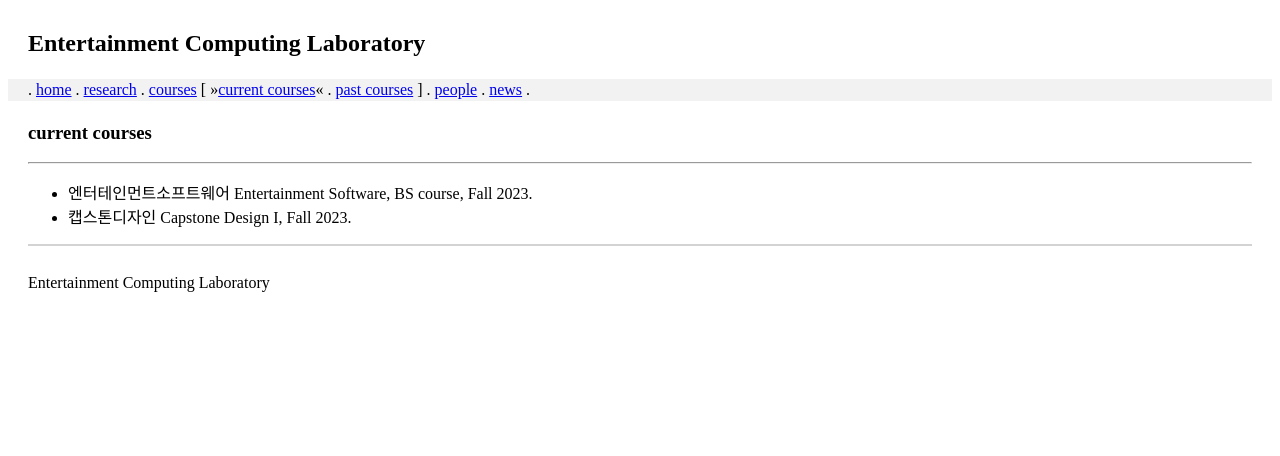
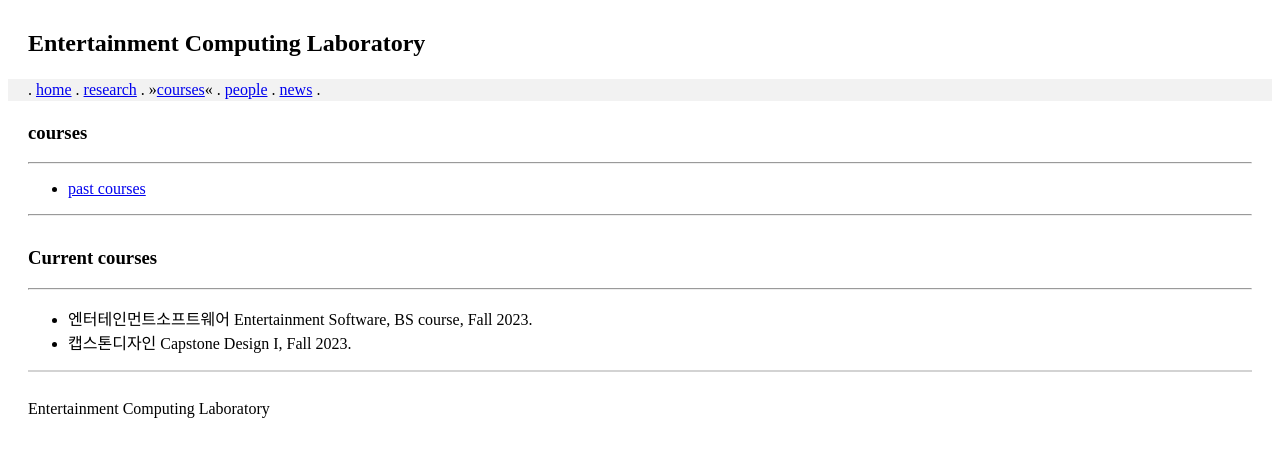
Before and after one commit to eclinu/eclinu.github.io, a plain HTML site: page course/index.html in a window 1280 px wide. Drawn offline with Linux system fonts and the light colour scheme.

Commit message:
Layout changed

```diff
--- a/course/index.html
+++ b/course/index.html
@@ -19,11 +19,7 @@
 <DIV id="boxmenu">
 . <A href="../index.html">home</A>
 . <A href="../research/index.html">research</A>
-. <A href="../course/index.html">courses</A>
-[
-&raquo;<a href="index.html">current courses</a>&laquo; .
-<a href="past.html">past courses</a>
-]
+. &raquo;<A href="../course/index.html">courses</A>&laquo;
 . <A href="../people/index.html">people</A>
 . <A href="../news/index.html">news</A> .
 </DIV>
@@ -32,7 +28,21 @@
 
 <DIV id="boxbase">
 
-<H3>current courses</H3>
+<H3>courses</H3>
+
+<HR>
+<ul>
+<li> <a href="past.html">past courses</a>
+</ul>
+<HR>
+
+</DIV>
+
+
+
+<DIV id="boxbase">
+
+<H3>Current courses</H3>
 
 <HR>
 
```
Also changed, not shown: course/past.html (+0 -1 lines), news/index.html (+1 -1 lines), people/index.html (+1 -1 lines), research/index.html (+2 -11 lines), research/publication/index.html (+2 -0 lines).
